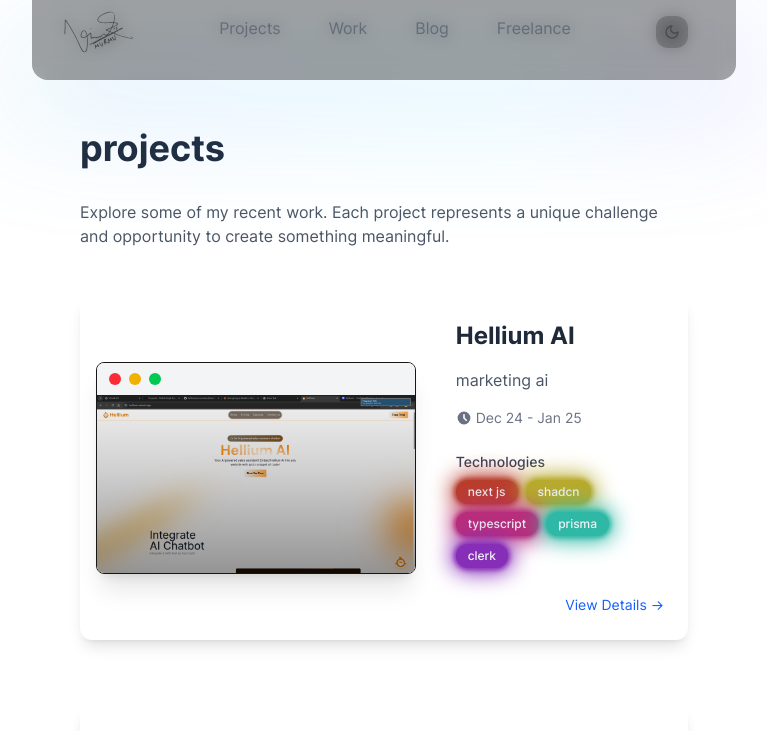
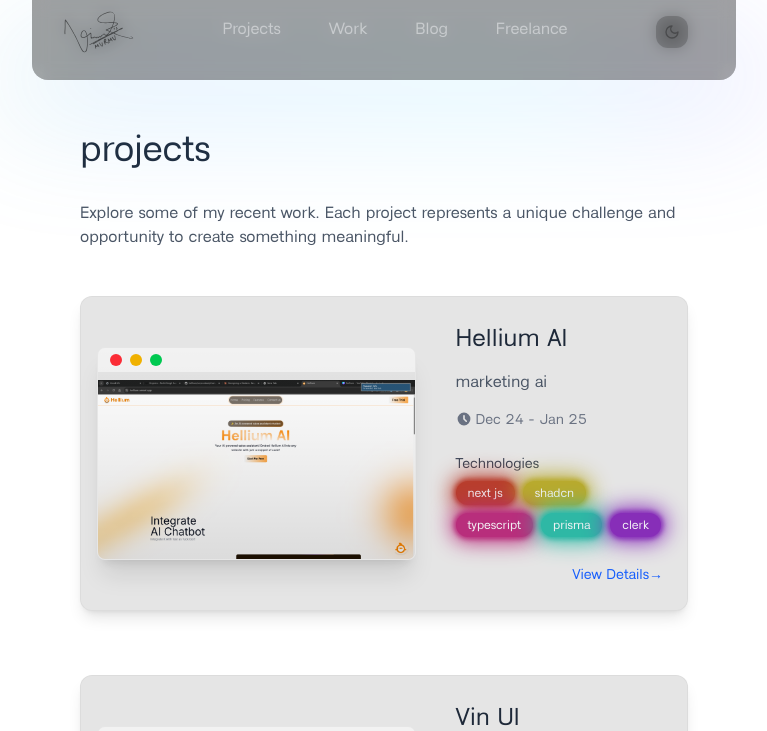
Before and after one commit to vin-dKR/portfolio, a Next.js app: page /projects in a window 1280 px wide. Shown: the top 731 px of the page, without its empty margins (256-1023 px from the left). Built offline with nearby package versions, Linux system fonts and the light colour scheme; no server answers.

Commit message:
fix: projects page and navbar

```diff
--- a/app/globals.css
+++ b/app/globals.css
@@ -146,7 +146,7 @@
 body {
   color: var(--foreground);
   background: var(--background);
-  font-family: Inter;
+  font-family: Lenia;
 }
 
 ::view-transition-new(root) {
--- a/app/layout.tsx
+++ b/app/layout.tsx
@@ -19,7 +19,7 @@ export default function RootLayout({
 }) {
     return (
         <html lang="en" suppressHydrationWarning>
-            <body className="antialiased">
+            <body className="antialiased font-lenia">
                 <ThemeProvider
                     attribute="class"
                     enableSystem
--- a/app/projects/page.tsx
+++ b/app/projects/page.tsx
@@ -5,7 +5,7 @@ import Project from "@/components/reusable/projects/Project";
 
 const ProjectsPage = () => {
     return (
-        <div className="flex flex-col items-center dark:bg-purple-500/5 bg-white min-h-screen">
+        <div className="flex flex-col items-center dark:bg-purple-500/5 bg-white min-h-screen font-lenia">
             <div className="flex items-center w-full px-4 md:px-0 md:w-1/2 pt-16 pb-12">
                 <Navbar />
 
--- a/components/blocks/Navbar.tsx
+++ b/components/blocks/Navbar.tsx
@@ -32,7 +32,7 @@ const Navbar = () => {
 
     if (!mounted) return <div className='size-14' />;
 
-    const expandedHeight = isOpen ? (3 * 40 + 80) : (isScrolled ? 60 : 80);
+    const expandedHeight = isOpen ? (4 * 40 + 80) : (isScrolled ? 60 : 80);
 
     return (
         <div className="fixed top-0 left-0 right-0 flex justify-center z-[99]">
--- a/components/freelance/FounderCard.tsx
+++ b/components/freelance/FounderCard.tsx
@@ -33,23 +33,23 @@ const FounderCard = () => {
                                 </div>
                             </div>
 
-                            <div className="ml-6 gap-[-2px] text-left">
+                            <div className="ml-6 gap-[-2px] text-left dark:text-white/70 text-black">
                                 <div className="text-3xl md:text-6xl font-bold text-shadow-sm">
                                     Vinod KR
                                 </div>
 
-                                <div className="ml-1 md:ml-4 text-white/70 text-sm md:text-lg text-shadow-sm">
+                                <div className="ml-1 md:ml-4  text-sm md:text-lg text-shadow-sm">
                                     Web Developer | Designer
                                 </div>
 
-                                <span className="relative ml-1 md:ml-4 p-1 bg-linear-to-br from-blue-400 from-[40%] to-white/90 rounded-sm px-2 py-[1px] text-xs text-black z-0">
+                                <span className="relative ml-1 md:ml-4 p-1 bg-linear-to-br from-blue-400 from-[40%] to-white/90 rounded-sm px-2 py-[1px] text-xs z-0">
                                     <div className="absolute left-[1.3px] top-[1px] bg-blue-500 rounded-sm w-[98%] h-[88%] z-0" />
                                     <span className="relative z-[1]">
                                         founder - Vinnetic Media
                                     </span>
                                 </span>
 
-                                <div className="ml-1 md:ml-4 text-white/70 text-sm text-shadow-sm">
+                                <div className="ml-1 md:ml-4 text-sm text-shadow-sm">
                                     <a href="mailto:example@example.com" className="hover:underline">
                                         vinneticmedia@gmail.com
                                     </a>
--- a/components/reusable/navbar/DesktopNav.tsx
+++ b/components/reusable/navbar/DesktopNav.tsx
@@ -15,7 +15,7 @@ export const DesktopNav = () => {
                 >
                     <Link
                         href={item.href}
-                        className="text-gray-700 hover:text-black dark:text-gray-400 dark:hover:text-white transition-colors justify-self-center"
+                        className="text-gray-100 hover:text-black dark:text-gray-400 dark:hover:text-white transition-colors justify-self-center"
                     >
                         {item.name}
                     </Link>
--- a/components/reusable/navbar/MobileDropDown.tsx
+++ b/components/reusable/navbar/MobileDropDown.tsx
@@ -55,10 +55,10 @@ const MobileDropdown = ({ isOpen, setIsOpen }: MobileDropdownProps) => {
                             style={{ originY: 0 }}
                             className="w-full rounded-b-2xl md:hidden "
                         >
-                            <div className="flex flex-col items-center space-x-100">
+                            <div className="flex flex-col items-center text-left ">
                                 {NAV_ITEMS.map(({ name, href }, index) => (
                                     <motion.div
-                                        className='mb-2 text-lg text-black dark:text-white'
+                                        className='mb-2 text-lg text-black dark:text-white text-left'
                                         key={name + href}
                                         initial={{ opacity: 0, y: 10 }}
                                         animate={{
@@ -81,11 +81,10 @@ const MobileDropdown = ({ isOpen, setIsOpen }: MobileDropdownProps) => {
                                         <Link
                                             href={href}
                                             onClick={() => setIsOpen(false)}
-                                            className={`opacity-100 transition-all ${
-                                                path === href ? 'opacity-100' : 'hover:opacity-100'
-                                            }`}
+                                            className={`opacity-100 transition-all text-left ${path === href ? 'opacity-100' : 'hover:opacity-100'
+                                                }`}
                                         >
-                                            <NeonUnderline width='100%' >
+                                            <NeonUnderline width='100%'>
                                                 {name}
                                             </NeonUnderline>
                                         </Link>
--- a/components/reusable/projects/Project.tsx
+++ b/components/reusable/projects/Project.tsx
@@ -19,19 +19,19 @@ const Project = (props: ProjectsData) => {
 
     return (
         <>
-            <div className={`flex flex-col lg:flex-row gap-0 items-center dark:bg-gray-950 bg-white rounded-xl shadow-lg hover:shadow-xl`}>
+            <div className={`flex flex-col lg:flex-row gap-0 font-lenia items-center dark:bg-white/2 bg-black/10 border border-black/4 dark:border-white/4 rounded-xl shadow-lg hover:shadow-xl`}>
                 {/* Project Image with Mac-style frame */}
-                <div className="w-[90%] lg:w-4/5 m-4 relative">
+                <div className="w-[90%] lg:w-4/5 m-8 lg:m-4 relative">
                     <div
-                        className="relative overflow-hidden border rounded-lg shadow-xl transition-all duration-300 hover:shadow-2xl group cursor-pointer transform hover:-translate-y-1"
+                        className="relative overflow-hidden border border-white/5 rounded-lg shadow-xl transition-all duration-300 hover:shadow-2xl group cursor-pointer transform hover:-translate-y-1"
                         onClick={handleCardClick}
                     >
                         {/* Mac-style header */}
-                        <div className="absolute top-0 left-0 right-0 h-8 bg-gray-100 dark:bg-slate-950 flex items-center px-3 z-10">
+                        <div className="absolute top-0 left-0 right-0 h-6 bg-white/50 dark:bg-white/10 flex items-center px-3 z-10">
                             <div className="flex space-x-2">
-                                <div className="w-3 h-3 rounded-full bg-red-500"></div>
-                                <div className="w-3 h-3 rounded-full bg-yellow-500"></div>
-                                <div className="w-3 h-3 rounded-full bg-green-500"></div>
+                                <div className="w-3 h-3 rounded-full bg-red-500" />
+                                <div className="w-3 h-3 rounded-full bg-yellow-500" />
+                                <div className="w-3 h-3 rounded-full bg-green-500" />
                             </div>
                         </div>
 
@@ -45,7 +45,7 @@ const Project = (props: ProjectsData) => {
                                 className="w-full object-cover"
                             />
                         </div>
-                        <div className="absolute inset-0 bg-gradient-to-t from-black/70 via-black/30 to-transparent opacity-60 pt-8"></div>
+                        <div className="absolute inset-0 bg-gradient-to-t from-black/70 via-black/30 to-transparent opacity-20 dark:opacity-60 pt-8"></div>
                     </div>
                 </div>
 
@@ -93,7 +93,8 @@ const Project = (props: ProjectsData) => {
                     </div>
                     <div className="pt-2 text-right">
                         <span className="text-sm text-blue-600 dark:text-blue-400">
-                            View Details →
+                            View Details
+                            <span className="font-ltserif">→</span>
                         </span>
                     </div>
                 </div>
--- a/components/reusable/projects/ProjectModal.tsx
+++ b/components/reusable/projects/ProjectModal.tsx
@@ -12,7 +12,7 @@ const ProjectModal = ({ project, onClose }: ProjectModalProps) => {
             onClick={onClose}
         >
             <div
-                className="relative bg-white dark:bg-slate-950 rounded-2xl shadow-2xl max-w-3xl w-full max-h-[90vh] border-4 border-black/20 dark:border-white/30"
+                className="relative bg-white dark:bg-slate-950 rounded-2xl shadow-2xl max-w-3xl w-full max-h-[90vh] border border-white/5 dark:border-white/30"
                 onClick={(e) => e.stopPropagation()}
             >
                 <div className="absolute inset-0 opacity-80 dark:opacity-30 pointer-events-none">
@@ -49,7 +49,7 @@ const ProjectModal = ({ project, onClose }: ProjectModalProps) => {
                 <div className="p-6">
                     <div className="pointer-events-none fixed bottom-0 right-0 h-[150px] w-[300px] opacity-50 mix-blend-screen [background:radial-gradient(ellipse_at_bottom_right,_rgba(255,0,0,0.4),_rgba(255,154,0,0.4),_rgba(208,222,33,0.4),_rgba(79,220,74,0.4),_rgba(63,218,216,0.4),_rgba(47,201,226,0.4),_rgba(28,127,238,0.4),_rgba(95,21,242,0.4),_rgba(186,12,248,0.4),_rgba(251,7,217,0.4),_transparent_80%)] [filter:blur(30px)] z-0" />
                     {/* Image */}
-                    <div className="mb-6 rounded-lg overflow-hidden shadow-lg">
+                    <div className="mb-6 rounded-lg overflow-hidden shadow-lg border border-black/20 dark:border-white/5">
                         <Image
                             src={project.img}
                             alt={project.name}
```
